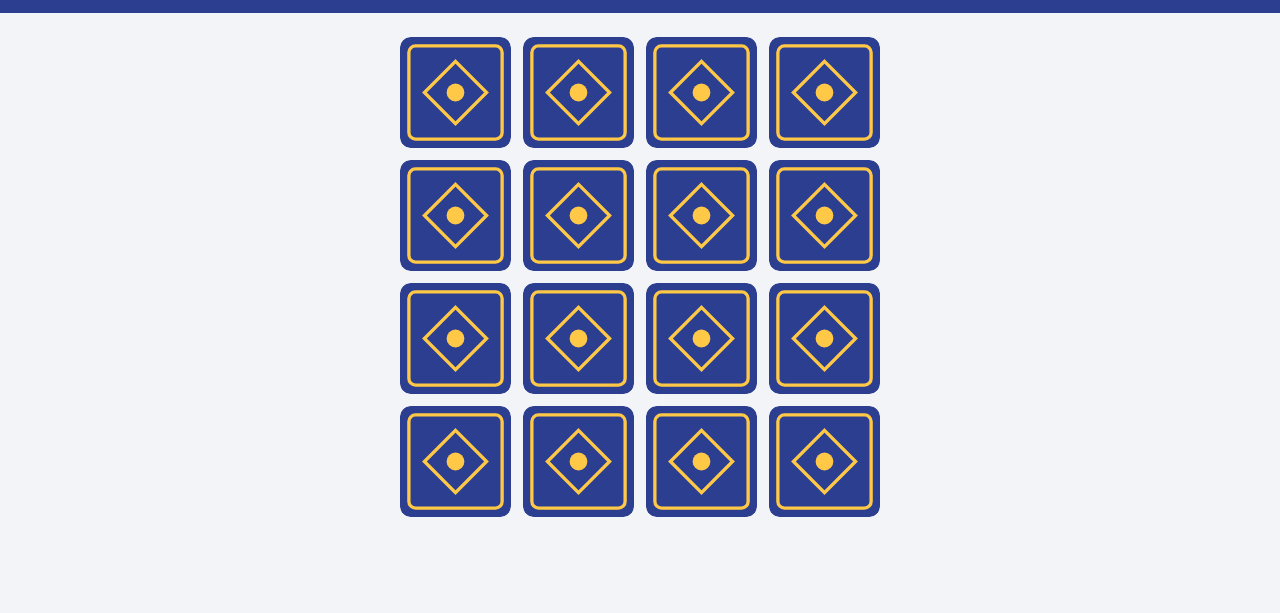
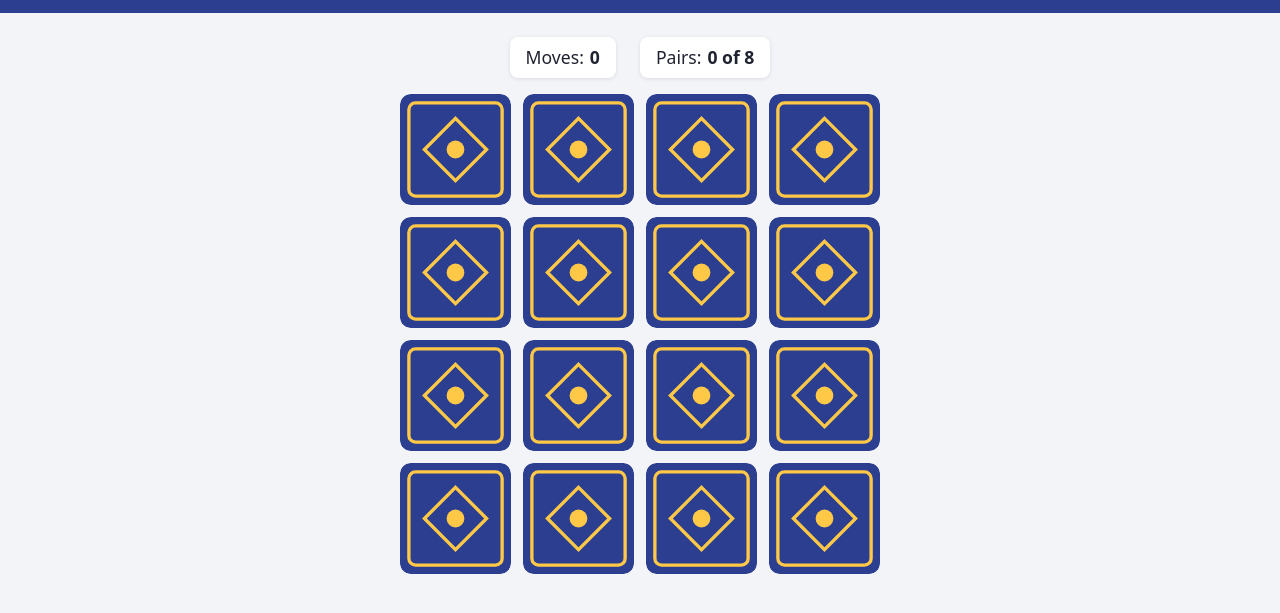
Before and after one commit to kashapov/memory-game, a plain HTML site: page index.html in a window 1280 px wide. Shown: the part 57-670 px from the top of the page. Drawn offline with Linux system fonts and the light colour scheme.

Commit message:
feat: add moves and pairs counters

```diff
--- a/src/main.js
+++ b/src/main.js
@@ -1,15 +1,18 @@
 import { createElement } from './utils/dom.js';
 import { createHeader } from './ui/header.js';
 import { createBoard } from './ui/board.js';
+import { createCounters } from './ui/counters.js';
 import { createDeck } from './game/deck.js';
+import { CARDS } from './data/cards.js';
 
 const init = () => {
   const header = createHeader({
     onNewGame: () => {},
     onLeaderboard: () => {},
   });
+  const counters = createCounters(CARDS.length);
   const board = createBoard({ onCardClick: () => {} });
-  const main = createElement('main', { className: 'main' }, [board.element]);
+  const main = createElement('main', { className: 'main' }, [counters.element, board.element]);
   const app = createElement('div', { className: 'app' }, [header, main]);
 
   document.body.prepend(app);
--- /dev/null
+++ b/src/ui/counters.js
@@ -0,0 +1,31 @@
+import { createElement } from '../utils/dom.js';
+
+const createCounter = (label) => {
+  const value = createElement('span', { className: 'counter__value' });
+  const element = createElement('p', { className: 'counter' }, [
+    createElement('span', { className: 'counter__label', text: label }),
+    value,
+  ]);
+
+  return { element, value };
+};
+
+export const createCounters = (totalPairs) => {
+  const moves = createCounter('Moves:');
+  const pairs = createCounter('Pairs:');
+
+  const element = createElement(
+    'div',
+    { className: 'counters', attrs: { 'aria-live': 'polite' } },
+    [moves.element, pairs.element],
+  );
+
+  const update = ({ moves: movesCount, pairs: pairsCount }) => {
+    moves.value.textContent = String(movesCount);
+    pairs.value.textContent = `${pairsCount} of ${totalPairs}`;
+  };
+
+  update({ moves: 0, pairs: 0 });
+
+  return { element, update };
+};
--- a/styles/main.css
+++ b/styles/main.css
@@ -83,6 +83,26 @@ img {
   padding: 24px 16px;
 }
 
+.counters {
+  display: flex;
+  gap: 24px;
+}
+
+.counter {
+  display: flex;
+  gap: 6px;
+  margin: 0;
+  padding: 8px 16px;
+  border-radius: 8px;
+  background: #fff;
+  box-shadow: 0 1px 4px rgb(0 0 0 / 10%);
+  font-size: 1.1rem;
+}
+
+.counter__value {
+  font-weight: 700;
+}
+
 .board {
   display: grid;
   grid-template-columns: repeat(4, 1fr);
```
